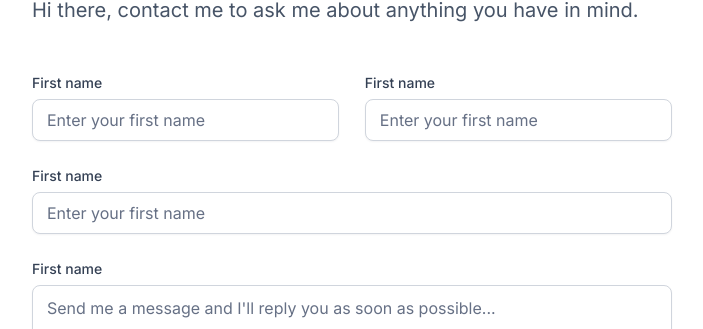
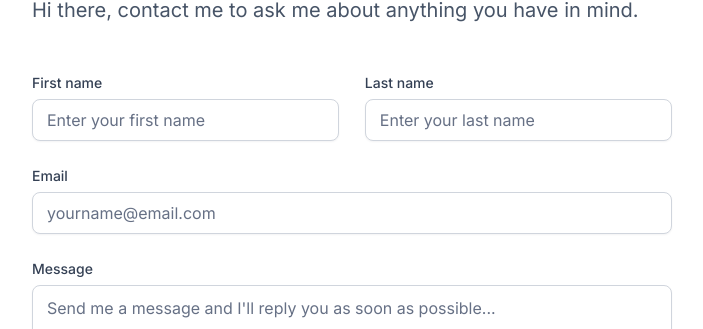
Before and after one commit to odomfavour/link-tree-task, a React (Create React App) app: page /contact in a window 1280 px wide. Shown: the part 162-491 px from the top of the page, without its empty margins (288-991 px from the left). Built offline with nearby package versions, Linux system fonts and the light colour scheme.

Commit message:
ch: add some modifications

```diff
--- a/src/appData.js
+++ b/src/appData.js
@@ -41,11 +41,4 @@ export const links = [
     name: "Design Books",
     title: "The HNG Design Rules Book gives you the tips & guidelines you need to create truly professional designs, by addressing errors that could you get you disqualified."
   },
-  {
-    id: 7,
-    url: "/contact",
-    pageId: "contact",
-    name: "Contact",
-    title: "Redirects to the contact page"
-  },
 ];
--- a/src/components/Contact/ContactForm.jsx
+++ b/src/components/Contact/ContactForm.jsx
@@ -1,6 +1,12 @@
-import React from "react";
+import React, { useEffect, useState } from "react";
 import "./contact.css";
 const ContactForm = () => {
+  const [slackName, setSlackName] = useState("");
+
+  useEffect(() => {
+    setSlackName("Ogochuks");
+  }, []);
+
   return (
     <section className="contact-container">
       <section className="contact-box">
@@ -12,29 +18,37 @@ const ContactForm = () => {
           <div className="form-row">
             <div className="column">
               <div className="input-box">
-                <label htmlFor="firstName">First name</label>
-                <input type="text" placeholder="Enter your first name" />
+                <label htmlFor="first_name">First name</label>
+                <input
+                  type="text"
+                  placeholder="Enter your first name"
+                  id="first_name"
+                />
               </div>
             </div>
             <div className="column">
               <div className="input-box">
-                <label htmlFor="firstName">First name</label>
-                <input type="text" placeholder="Enter your first name" />
+                <label htmlFor="last_name">Last name</label>
+                <input
+                  type="text"
+                  placeholder="Enter your last name"
+                  id="last_name"
+                />
               </div>
             </div>
           </div>
           <div className="form-row">
             <div className="input-box">
-              <label htmlFor="firstName">First name</label>
-              <input type="text" placeholder="Enter your first name" />
+              <label htmlFor="email">Email</label>
+              <input type="email" placeholder="yourname@email.com" id="email" />
             </div>
           </div>
           <div className="form-row">
             <div className="input-box">
-              <label htmlFor="firstName">First name</label>
+              <label htmlFor="message">Message</label>
               <textarea
                 name=""
-                id=""
+                id="message"
                 placeholder="Send me a message and I'll reply you as soon as possible..."
               ></textarea>
             </div>
@@ -42,16 +56,18 @@ const ContactForm = () => {
           <div>
             <div className="input-box">
               <div className="flex-check">
-                <input type="checkbox" name="" id="" />
-                <label htmlFor="">
-                  You agree to providing your data to Ogochuks who may contact
-                  you.
+                <input type="checkbox" name="" id="checkbox_id" />
+                <label htmlFor="checkbox_id">
+                  You agree to providing your data to {slackName} who may
+                  contact you.
                 </label>
               </div>
             </div>
           </div>
           <div className="input-box">
-            <input type="submit" value="Send message" />
+            <button id="btn__submit" type="submit">
+              Send message
+            </button>
           </div>
         </form>
       </section>
--- a/src/components/Contact/contact.css
+++ b/src/components/Contact/contact.css
@@ -33,9 +33,10 @@
   width: 48%;
 }
 
-.input-box input[type="text"],
-.input-box input[type="email"],
-.input-box textarea {
+#first_name,
+#last_name,
+#email,
+#message {
   width: 100%;
   font-family: "Inter";
   font-style: normal;
@@ -47,21 +48,32 @@
   margin-bottom: 25px;
 }
 
-.input-box input[type="submit"] {
-  width: 100%;
-  font-style: normal;
-  font-weight: 600;
-  font-size: 16px;
-  line-height: 24px;
+#first_name:focus,
+#last_name:focus,
+#email:focus,
+#message:focus {
+  outline: none;
 }
 
-.input-box input[type="submit"] {
+.input-box #btn__submit {
   padding: 12px 20px;
   background: #1570ef;
   border: 1px solid #1570ef;
   box-shadow: 0px 1px 2px rgba(16, 24, 40, 0.05);
   border-radius: 8px;
   color: #fff;
+  width: 100%;
+  font-style: normal;
+  font-weight: 600;
+  font-size: 16px;
+  line-height: 24px;
+  cursor: pointer;
+  transition: 0.4s all ease-in-out;
+}
+
+.input-box #btn__submit:hover {
+  background: #27599f;
+  border: 1px solid #27599f;
 }
 
 .input-box input[type="text"],
--- a/src/pages/Contact/ContactPage.jsx
+++ b/src/pages/Contact/ContactPage.jsx
@@ -1,8 +1,13 @@
-import React from "react";
+import React, {useEffect} from "react";
 import ContactForm from "../../components/Contact/ContactForm";
 import Footer from "../../components/Footer/Footer";
 
 const ContactPage = () => {
+  useEffect(() => {
+    // 👇️ scroll to top on page load
+    window.scrollTo({top: 0, left: 0, behavior: 'smooth'});
+  }, []);
+
   return (
     <section>
       <ContactForm />
--- a/src/pages/Index.jsx
+++ b/src/pages/Index.jsx
@@ -39,7 +39,7 @@ const Index = () => {
               </a>
             );
           })}
-          <Link to='/contact' className='btn'>Contact Me</Link>
+          <Link to='/contact' className='btn' id="contact" title="redirects to the contact page">Contact Me</Link>
         </div>
         <div className="mid-section">
           <div className="inner">
```
